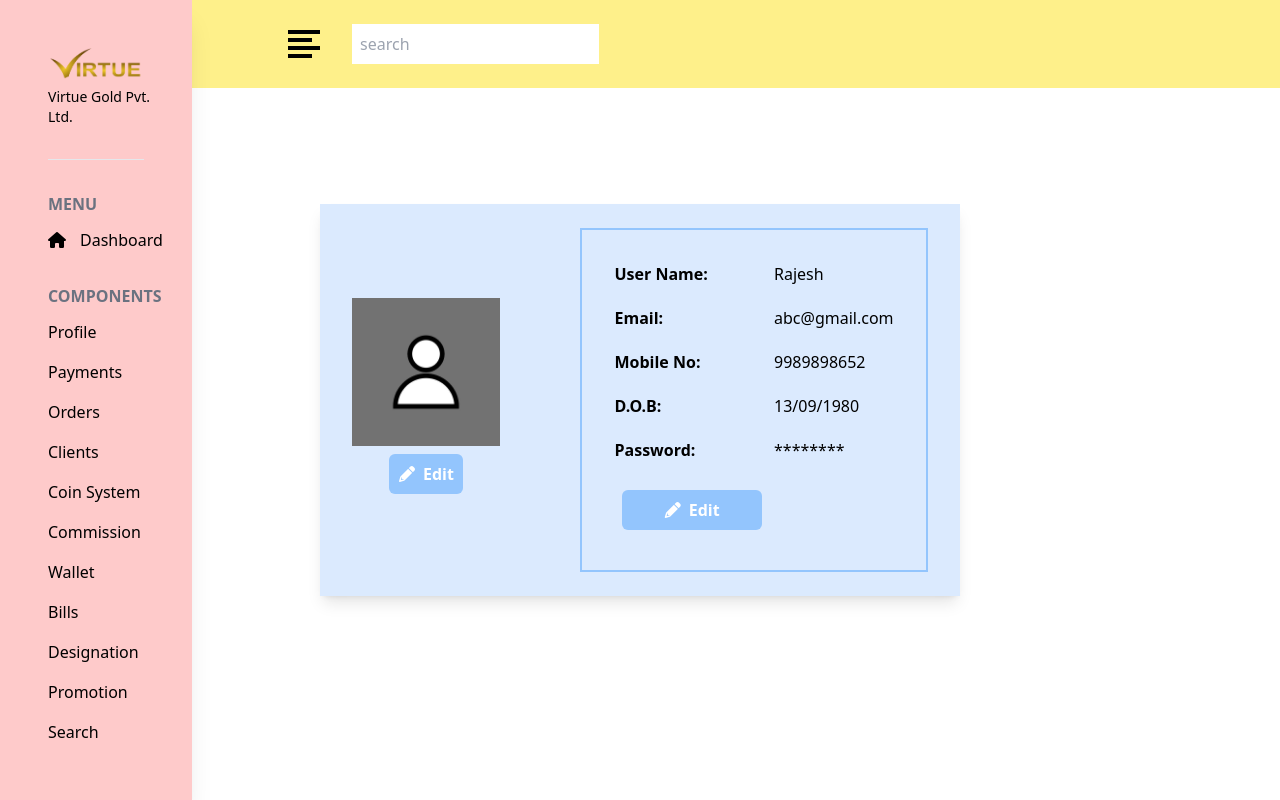
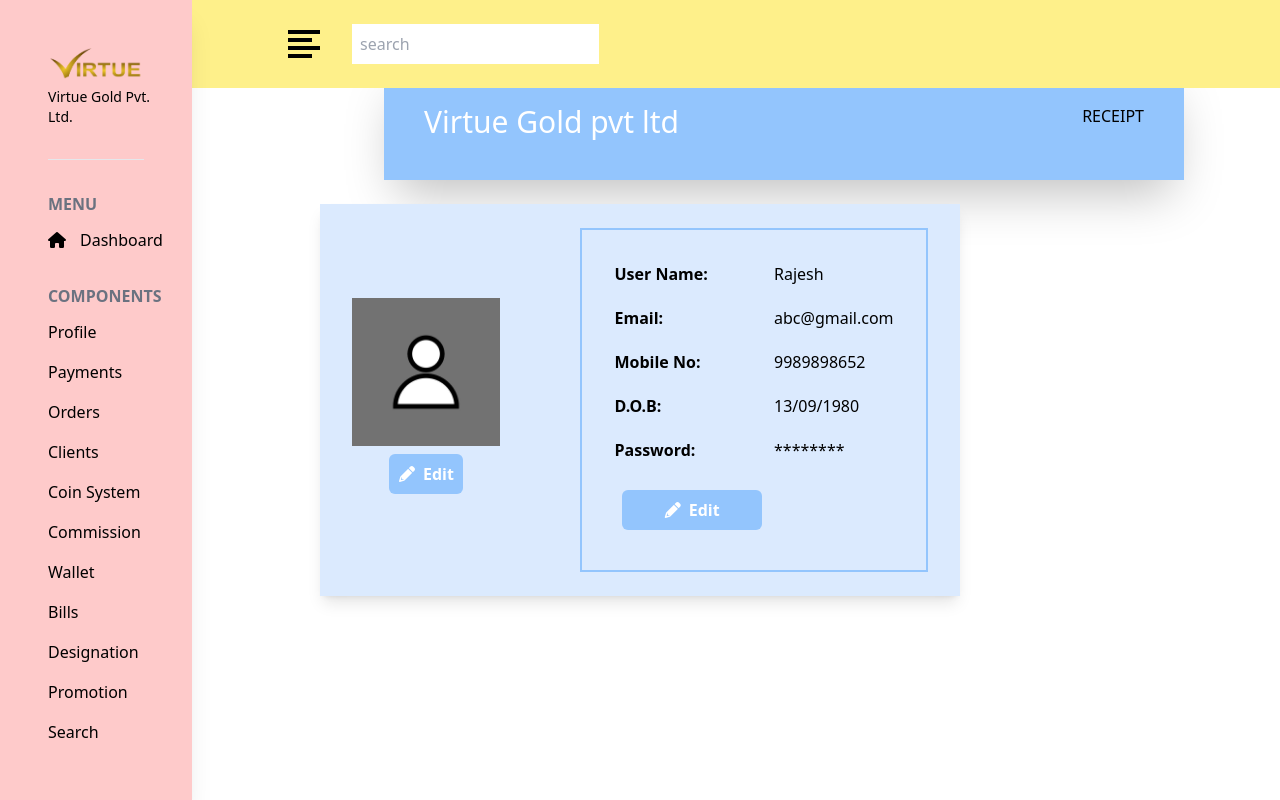
Before and after one commit to Raushan-Kumar95/virtue-gold-Givni, a React (Vite) app: page /profile in a window 1280 px wide. Built offline with nearby package versions, Linux system fonts and the light colour scheme.

Commit message:
Working on PaySlipVoucher Component

```diff
--- a/src/components/PaySlipVoucher.jsx
+++ b/src/components/PaySlipVoucher.jsx
@@ -2,14 +2,26 @@
 
 const PaySlipVoucher = () => {
     return (
-        <div className=' absolute left-28'>
-            <div className='bg-gray-400 max-w-[500px]'>
-                <div className='flex flex-row justify-between'>
-                    <h2>Virtue Gold pvt ltd</h2>
-                    <h3>RECEIPT</h3>
-                </div>
-            </div>
+        // <div className=' absolute left-28'>
+        //     <div className='bg-gray-400 max-w-[500px]'>
+        //         <div className='flex flex-row justify-between'>
+        //             <h2>Virtue Gold pvt ltd</h2>
+        //             <h3>RECEIPT</h3>
+        //         </div>
+        //     </div>
+        // </div>
+
+        <div className='absolute flex justify-center items-center md:mx-96 mx-5 md:my-16 my-5'>
+      <div className=' flex md:flex-row flex-col bg-blue-300 shadow-2xl'>
+        <div className='md:p-10 p-5 w-[800px]'>
+        <div className='flex flex-row justify-between'>
+            <h2 className='text-white text-3xl'>Virtue Gold pvt ltd</h2>
+            <h3>RECEIPT</h3>
         </div>
+
+        </div>
+      </div>
+    </div>
     )
 }
 
```
